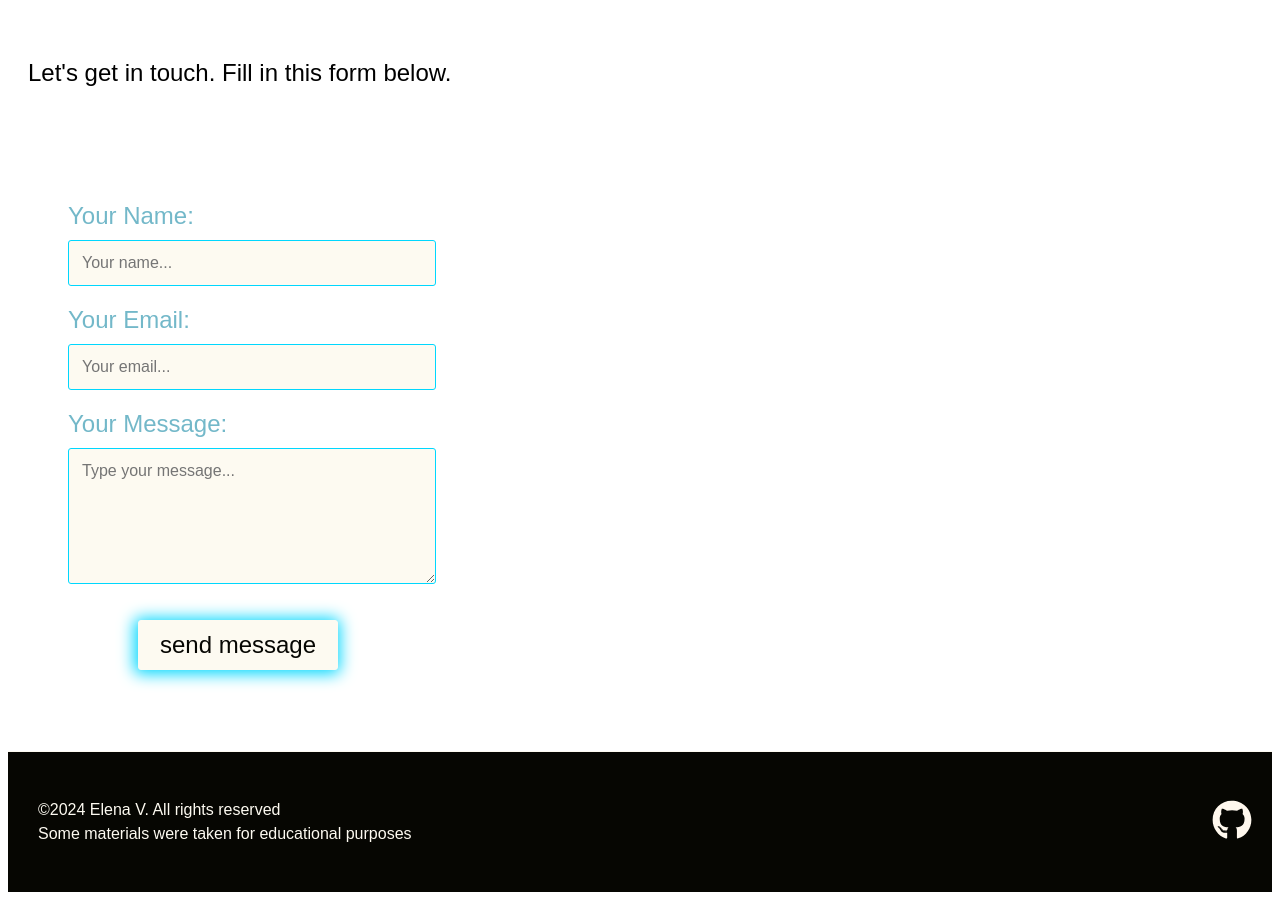
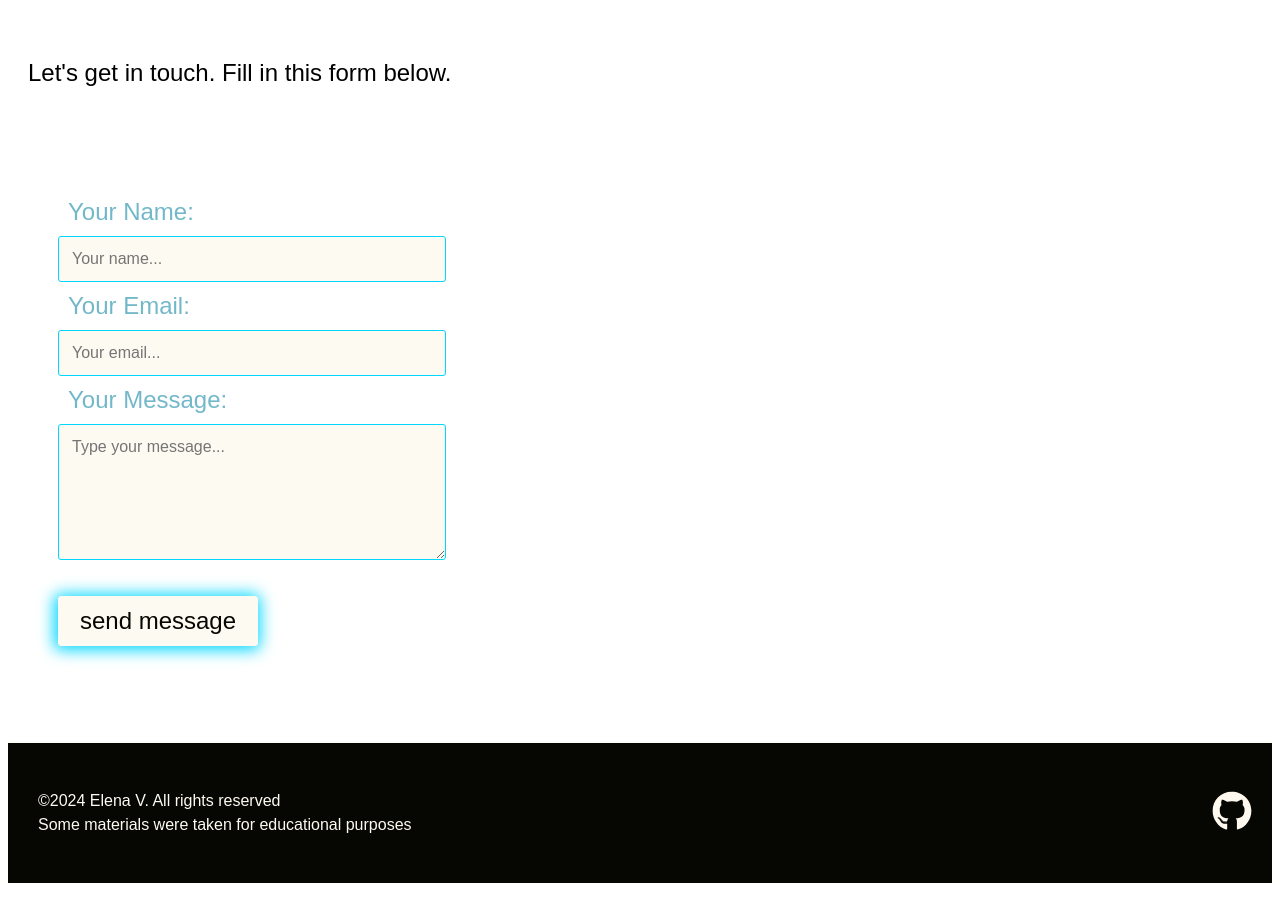
Before and after one commit to elenavrm/elenas-portfolio, a React (Create React App) app: page / in a window 1280 px wide. Shown: the part 2960-3860 px from the top of the page. Built offline with nearby package versions, Linux system fonts and the light colour scheme; the HTML template or start-up script is replaced by a standard one.

Commit message:
fixed bugs in Contact form animation and styling

```diff
--- a/src/components/ContactMe/ContactMe.module.scss
+++ b/src/components/ContactMe/ContactMe.module.scss
@@ -37,6 +37,7 @@
     font-weight: 100;
     font-family: var(--font-raleway);
     margin-left: 20px;
+    margin-bottom: 15px;
 }
 
 .textMe {
@@ -46,19 +47,17 @@
     position: relative;
 }
 
-.form {
+.formContainer {
     display: flex;
     flex-direction: column;
     width: 100%;
     max-width: 360px;
     margin: 0 auto;
     margin-bottom: 60px;
-    animation: slideInLeft 1.5s ease-out forwards;
 }
 
 .emailPic {
     display: block;
-    animation: slideInRight 1.5s ease-out forwards;
     margin: 10px auto;
 }
 
@@ -69,7 +68,8 @@ form label {
     padding: 10px;
 }
 
-form input {
+form input,
+form textarea {
     border: 1.5px solid var(--accent-color);
     border-radius: 3px;
     background-color: var(--text-color);
@@ -77,21 +77,12 @@ form input {
     font-size: var(--font-size-xs);
     font-family: var(--font-open-sans);
     padding: 13px;
-    margin-top: 10px;
+    margin: 10px auto;
     width: 100%;
 }
 
 form textarea {
     resize: vertical;
-    border: 1.5px solid var(--accent-color);
-    border-radius: 3px;
-    background-color: var(--text-color);
-    color: var(--background-color);
-    font-size: var(--font-size-xs);
-    font-family: var(--font-open-sans);
-    padding: 13px;
-    margin-top: 10px;
-    width: 100%;
     min-height: 70px;
 }
 
@@ -154,6 +145,14 @@ form button:hover {
     width: 250px;
 }
 
+.slideInLeft {
+    animation: slideInLeft 1.5s ease-out forwards;
+}
+
+.slideInRight {
+    animation: slideInRight 1.5s ease-out forwards;
+}
+
 @include tablet {
     .title {
         margin: 60px 0;
@@ -165,7 +164,7 @@ form button:hover {
         justify-content: space-between;
     }
 
-    .form {
+    .formContainer {
         max-width: 360px;
         margin: 60px auto;
     }
@@ -192,7 +191,7 @@ form button:hover {
         margin: 80px 0;
     }
 
-    .form {
+    .formContainer {
         max-width: 360px;
         margin: 60px 0 60px 50px;
     }
```
